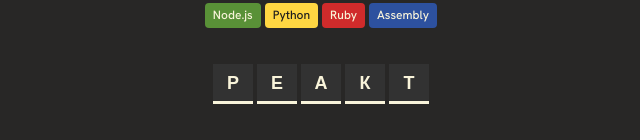
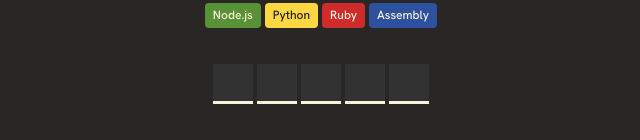
Before and after one commit to ArginP/assembly-end-game-react, a React (Vite) app: page / in a window 1280 px wide. Shown: the part 308-448 px from the top of the page, without its empty margins (319-959 px from the left). Built offline with nearby package versions, Linux system fonts and the light colour scheme.

Commit message:
feat: add revealing letters after correct guess; update prop types

```diff
--- a/src/App.tsx
+++ b/src/App.tsx
@@ -8,7 +8,12 @@
 
 export type GameStatusState = 'inProgress' | 'isWon' | 'isLost'
 
-export interface GuessedLettersProps {
+export interface WordDisplayProps {
+  currentWord: string
+  guessedLetters: Array<string>
+}
+
+export interface KeyboardProps extends WordDisplayProps {
   currentWord: string
   guessedLetters: Array<string>
   setGuessedLetters?: Dispatch<SetStateAction<string[]>>
@@ -16,11 +21,10 @@
 
 function App() {
   // const [gameStatusState, setGameStatusState] = useState<GameStatusState>('inProgress')
-  // console.log(gameStatusState);
+  // console.log(gameStatusState)
 
   const [currentWord, setCurrentWord] = useState<string>('реакт')
   const [guessedLetters, setGuessedLetters] = useState<Array<string>>([])
-  console.log(guessedLetters);
 
   return (
     <>
@@ -28,7 +32,10 @@
         <Header />
         <GameStatus />
         <HealthBar />
-        <WordDisplay currentWord={currentWord} />
+        <WordDisplay
+          currentWord={currentWord}
+          guessedLetters={guessedLetters}
+        />
         <Keyboard
           currentWord={currentWord}
           guessedLetters={guessedLetters}
--- a/src/components/Keyboard.tsx
+++ b/src/components/Keyboard.tsx
@@ -1,7 +1,7 @@
-import { GuessedLettersProps } from '../App'
+import { KeyboardProps } from '../App'
 import clsx from 'clsx'
 
-export const Keyboard = (props: GuessedLettersProps) => {
+export const Keyboard = (props: KeyboardProps) => {
   const alphabet =
     'а б в г д е ё ж з и й к л м н о п р с т у ф х ц ч ш щ ъ ы ь э ю я'
   const alphabetArray = alphabet.split(' ')
@@ -15,11 +15,11 @@
   }
 
   function isChosen(letter: string) {
-    return props.guessedLetters.includes(letter) ? true : false
+    return props.guessedLetters.includes(letter)
   }
 
   function isCorrect(letter: string) {
-    return props.currentWord.includes(letter) ? true : false
+    return props.currentWord.includes(letter)
   }
 
   return (
--- a/src/components/WordDisplay.tsx
+++ b/src/components/WordDisplay.tsx
@@ -1,7 +1,13 @@
 import { v4 as uuidv4 } from 'uuid'
+import { WordDisplayProps } from '../App'
 
-export const WordDisplay = ({ currentWord }: { currentWord: string }) => {
-  const currentWordArray = currentWord.split('')
+export const WordDisplay = (props: WordDisplayProps) => {
+  const currentWordArray = props.currentWord.split('')
+  const guessedLetters = props.guessedLetters
+
+  function isRevealed(letter: string) {
+    return guessedLetters.includes(letter)
+  }
 
   return (
     <section className="word-bar">
@@ -9,10 +15,9 @@
         return (
           <span
             key={uuidv4()}
-            className="letter"
-            style={{}}
+            className='letter'
           >
-            {letter}
+            {isRevealed(letter) ? letter : ''}
           </span>
         )
       })}
--- a/src/main.scss
+++ b/src/main.scss
@@ -53,6 +53,7 @@
   text-align: center;
   font-family: 'Hanken Grotesk', sans-serif;
   background-color: $darkGreyColor;
+  user-select: none;
 
   main {
     @include flexContainer;
@@ -131,7 +132,7 @@
         height: rem(40);
         width: rem(40);
         background-color: $otherGreyColor;
-        color: $beigeColor;
+        color: $beigeColor;;
         font-size: rem(18);
         font-weight: 700;
         text-transform: uppercase;
```
